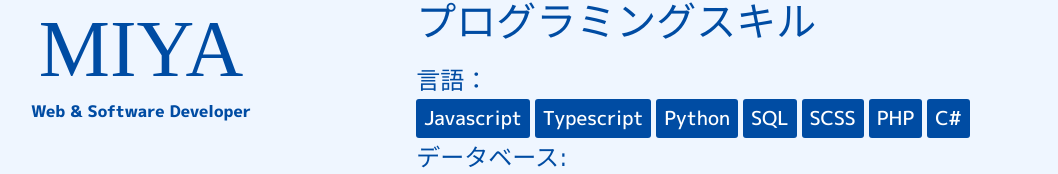
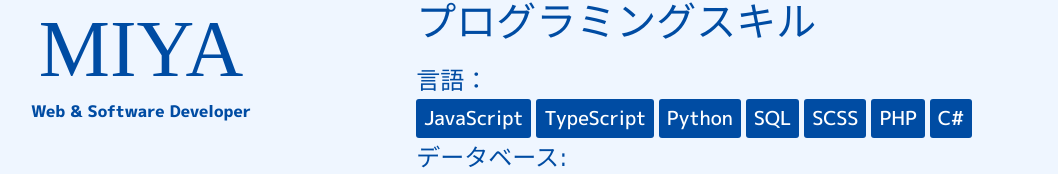
Before and after one commit to miyabisai/intro-website, a React (Create React App) app: page /resume in a window 1280 px wide. Shown: the part 211-385 px from the top of the page, without its empty margins (43-1101 px from the left). Built offline with nearby package versions, Linux system fonts and the light colour scheme; a web font is replaced by a local one.

Commit message:
Changed text of resume page.

```diff
--- a/src/routes/resume/resume.component.jsx
+++ b/src/routes/resume/resume.component.jsx
@@ -23,8 +23,8 @@ const Resume = () => {
                     <div className="resume-article">
                         <div className="skill-container">
                             <h3 className="resume-subtitle">言語：</h3>
-                            <span className="skill">Javascript</span>
-                            <span className="skill">Typescript</span>
+                            <span className="skill">JavaScript</span>
+                            <span className="skill">TypeScript</span>
                             <span className="skill">Python</span>
                             <span className="skill">SQL</span>
                             <span className="skill">SCSS</span>
@@ -141,8 +141,8 @@ const Resume = () => {
                             <CareerItem
                                 projectName="フルスタックエンジニア"
                                 occupation="通話と業務システム"
-                                skills={<p>jQuery、css、php、SQL、AWS RDS database<br />
-                                    AWS lambda、AWS EC2、AWS Connect</p>}
+                                skills={<p>JQuery、CSS、PHP、SQL、AWS RDS Database<br />
+                                    AWS Lambda、AWS EC2、AWS Connect</p>}
                                 achievement={<div style={achievementStyle}>
                                     <ul style={listStyle}>
                                         <li>担当チームが未経験な技術を調査と報告。</li>
@@ -191,7 +191,7 @@ const Resume = () => {
                                 business="EC"
                                 projectName="ECサイト、CSMシステムメンテンスなど"
                                 occupation="フルスタックエンジニア"
-                                skills="PHP、Javascript、jQuery、css、MySQL、GitHub"
+                                skills="PHP、Javascript、JQuery、CSS、MySQL、GitHub"
                                 achievement={<div style={achievementStyle}>
                                     <ul style={listStyle}>
                                         <li>海外向けのECサイを立ち上げ、スムーズに稼働できました。</li>
@@ -210,7 +210,7 @@ const Resume = () => {
                                 business="自社開発"
                                 projectName="クレジットカート基幹システム"
                                 occupation="フルスタックエンジニア"
-                                skills="C#、SQLSever、jQuery、css"
+                                skills="C#、SQLSever、JQuery、CSS"
                                 achievement={<div style={achievementStyle}>
                                     <ul style={listStyle}>
                                         <li>PGとして業務に携わりました。</li>
```
